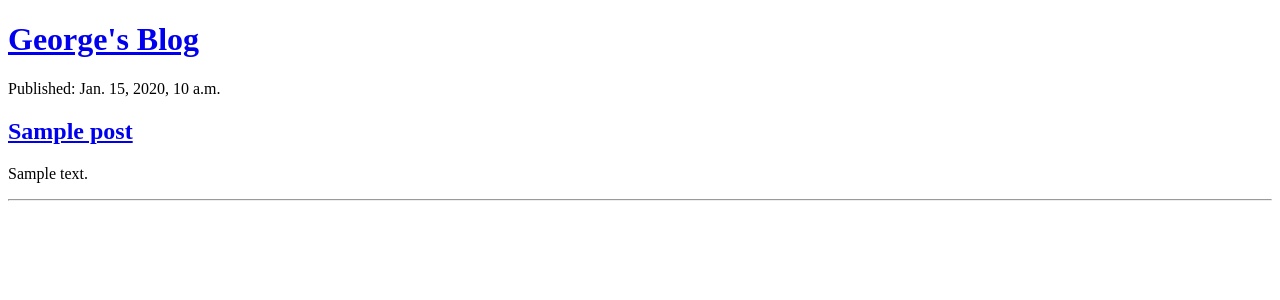
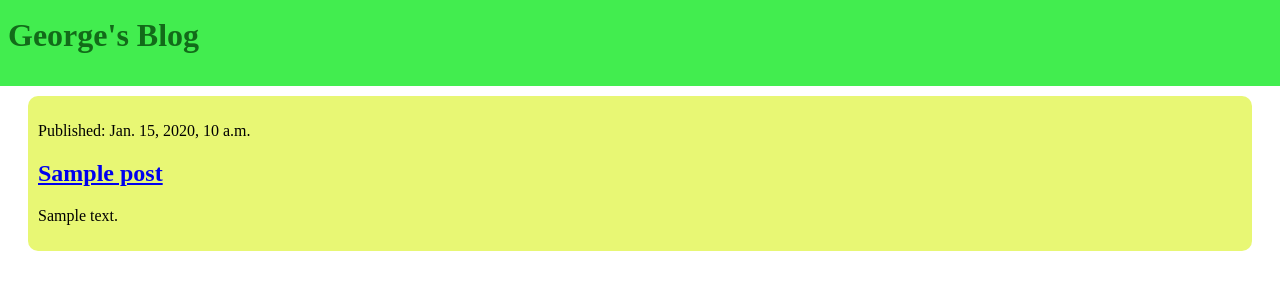
Before and after one commit to gtheperson/django_blog, a Django app: template blog/templates/blog/post_list.html in a window 1280 px wide. Shown: the top 300 px of the page. Run offline with Django 3.2, Linux system fonts and the light colour scheme; the template is opened without the code that fills it: values that come from a table or form of the project are taken from there, others are empty; tables that the repository leaves empty hold one stand-in row (values such as "Sample post").

Commit message:
Added some CSS for post template

```diff
--- /dev/null
+++ b/blog/static/css/blog.css
@@ -0,0 +1,17 @@
+/* CSS for Django blog */
+.title {
+	background-color: #42ed4f;
+	margin: -10px;
+	margin-top: -22px;
+	padding: 10px;
+}
+h1 a {
+	color: #126b19;
+	text-decoration: none;
+}
+.post-div {
+	background-color: #e8f774;
+	padding: 10px;
+	border-radius: 10px;
+	margin: 20px;
+}
--- a/blog/templates/blog/post_list.html
+++ b/blog/templates/blog/post_list.html
@@ -1,24 +1,27 @@
 <!-- Template for post list in blog -->
 
 <!DOCTYPE html>
+
+{% load staticfiles %}
+
 <html>
 <head>
 	<title>Django George Blog</title>
+	<link rel="stylesheet" href="{% static 'css/blog.css' %}">
 </head>
 
 <body>
 
-	<div>
+	<div class="title">
 		<h1><a href="/">George's Blog</a></h1>
 	</div>
 
 	{% for post in posts %}
 
-		<div>
+		<div class="post-div">
 			<p>Published: {{post.published_date}}</p>
 			<h2><a href="/">{{post.title}}</a></h2>
 			<p>{{post.text|linebreaksbr}}</p>
-			<hr>
 		</div>
 
 	{% endfor %}
```
